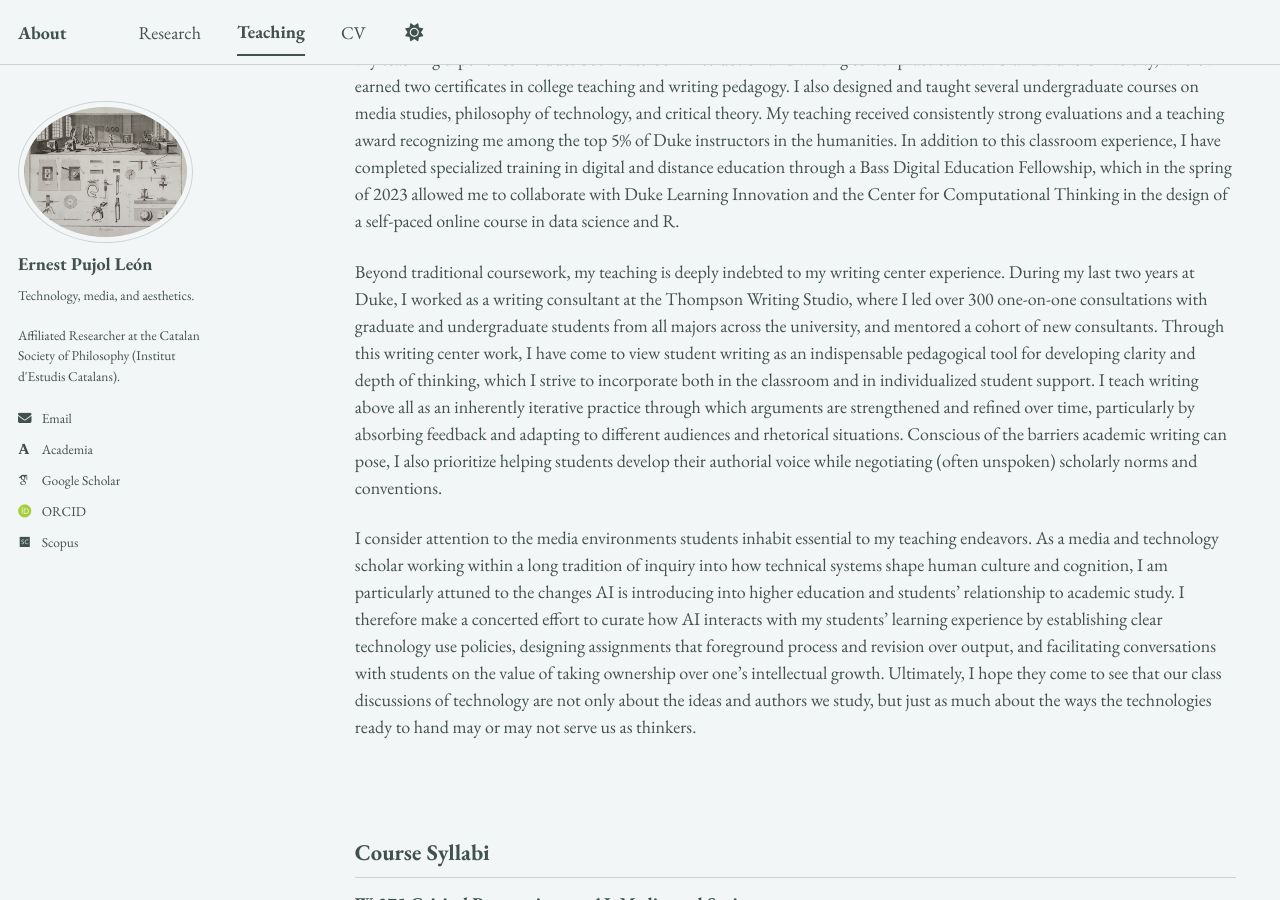
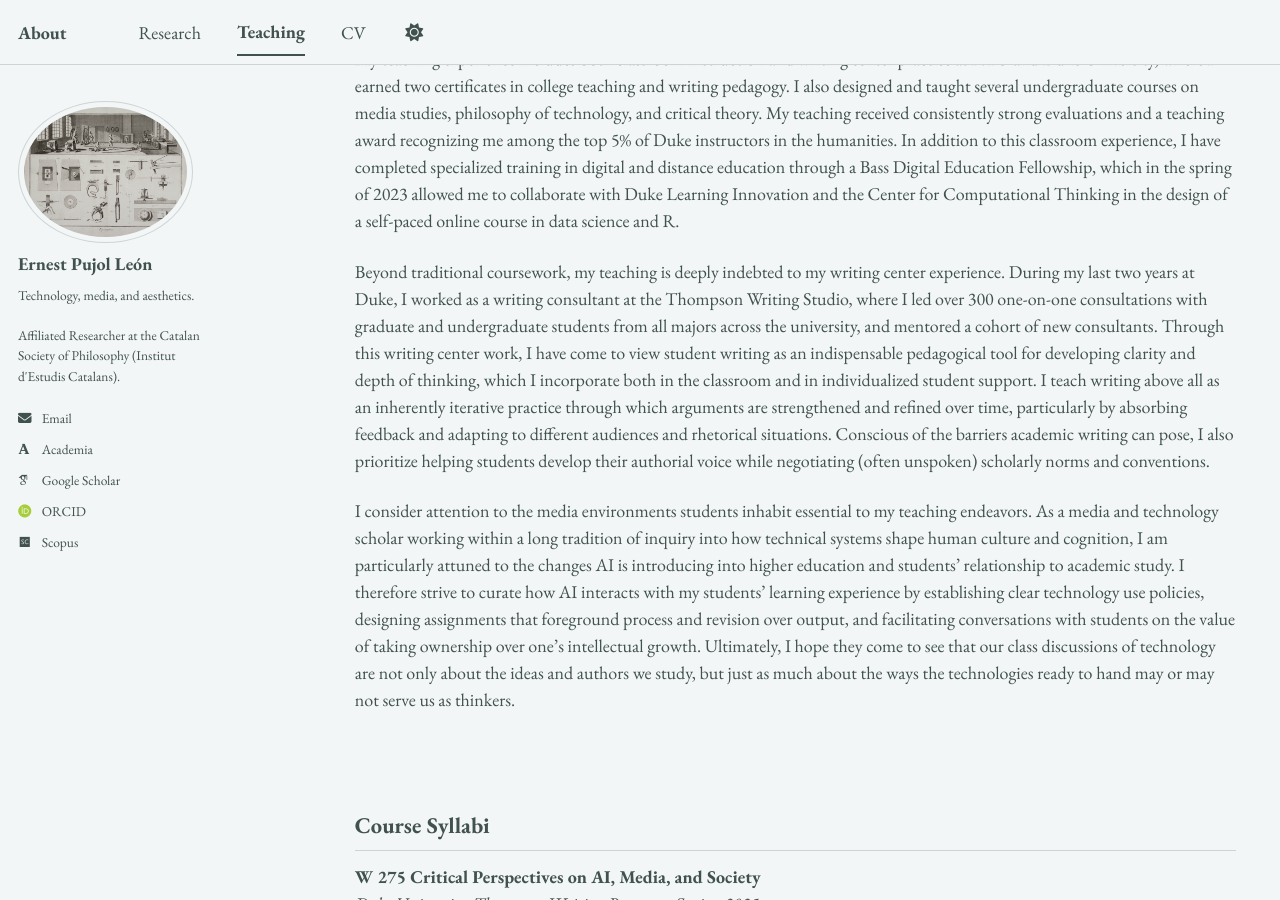
Before and after one commit to epujol90/epujol90.github.io, a Jekyll site: the page built from _pages/teaching.md, in a window 1280 px wide and 900 px high, scrolled down 282 px. Built offline with Jekyll 4.4.1, drawn with Linux system fonts in a browser that asks for light colours; some web fonts are replaced; a script bundle is joined from its source files by our own code; library files that are not in the unit come from our copies.

Commit message:
Update teaching.md

```diff
--- a/_pages/teaching.md
+++ b/_pages/teaching.md
@@ -9,9 +9,9 @@ As a teacher, my main goal is to help students become discerning interpreters of
 
 My teaching experience includes both classroom instruction and writing center practice at NYU and Duke University, where I earned two certificates in college teaching and writing pedagogy. I also designed and taught several undergraduate courses on media studies, philosophy of technology, and critical theory. My teaching received consistently strong evaluations and a teaching award recognizing me among the top 5% of Duke instructors in the humanities. In addition to this classroom experience, I have completed specialized training in digital and distance education through a Bass Digital Education Fellowship, which in the spring of 2023 allowed me to collaborate with Duke Learning Innovation and the Center for Computational Thinking in the design of a self-paced online course in data science and R.
 
-Beyond traditional coursework, my teaching is deeply indebted to my writing center experience. During my last two years at Duke, I worked as a writing consultant at the Thompson Writing Studio, where I led over 300 one-on-one consultations with graduate and undergraduate students from all majors across the university, and mentored a cohort of new consultants. Through this writing center work, I have come to view student writing as an indispensable pedagogical tool for developing clarity and depth of thinking, which I strive to incorporate both in the classroom and in individualized student support. I teach writing above all as an inherently iterative practice through which arguments are strengthened and refined over time, particularly by absorbing feedback and adapting to different audiences and rhetorical situations. Conscious of the barriers academic writing can pose, I also prioritize helping students develop their authorial voice while negotiating (often unspoken) scholarly norms and conventions.
+Beyond traditional coursework, my teaching is deeply indebted to my writing center experience. During my last two years at Duke, I worked as a writing consultant at the Thompson Writing Studio, where I led over 300 one-on-one consultations with graduate and undergraduate students from all majors across the university, and mentored a cohort of new consultants. Through this writing center work, I have come to view student writing as an indispensable pedagogical tool for developing clarity and depth of thinking, which I incorporate both in the classroom and in individualized student support. I teach writing above all as an inherently iterative practice through which arguments are strengthened and refined over time, particularly by absorbing feedback and adapting to different audiences and rhetorical situations. Conscious of the barriers academic writing can pose, I also prioritize helping students develop their authorial voice while negotiating (often unspoken) scholarly norms and conventions.
 
-I consider attention to the media environments students inhabit essential to my teaching endeavors. As a media and technology scholar working within a long tradition of inquiry into how technical systems shape human culture and cognition, I am particularly attuned to the changes AI is introducing into higher education and students’ relationship to academic study. I therefore make a concerted effort to curate how AI interacts with my students’ learning experience by establishing clear technology use policies, designing assignments that foreground process and revision over output, and facilitating conversations with students on the value of taking ownership over one’s intellectual growth. Ultimately, I hope they come to see that our class discussions of technology are not only about the ideas and authors we study, but just as much about the ways the technologies ready to hand may or may not serve us as thinkers.
+I consider attention to the media environments students inhabit essential to my teaching endeavors. As a media and technology scholar working within a long tradition of inquiry into how technical systems shape human culture and cognition, I am particularly attuned to the changes AI is introducing into higher education and students’ relationship to academic study. I therefore strive to curate how AI interacts with my students’ learning experience by establishing clear technology use policies, designing assignments that foreground process and revision over output, and facilitating conversations with students on the value of taking ownership over one’s intellectual growth. Ultimately, I hope they come to see that our class discussions of technology are not only about the ideas and authors we study, but just as much about the ways the technologies ready to hand may or may not serve us as thinkers.
 <br>
 <br>
 <br>
```
